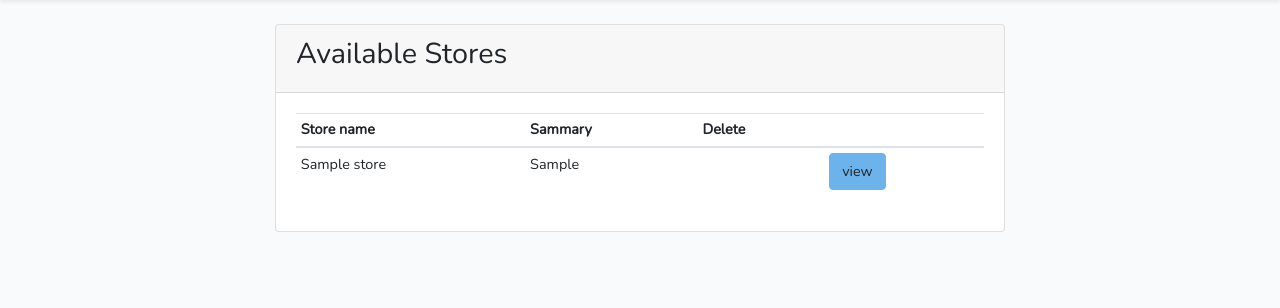
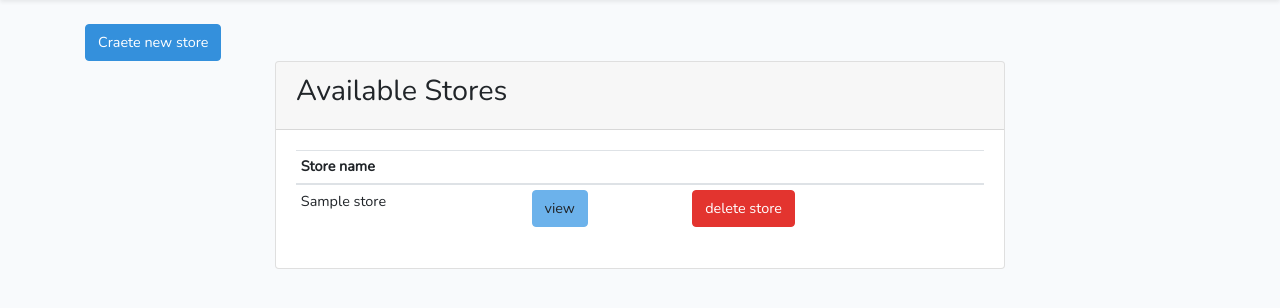
Before and after one commit to SalmaMeniawy/E-Commerce-Application-with-Laravel, a Laravel app: page /stores in a window 1280 px wide. Shown: the part 55-363 px from the top of the page. Run offline with Laravel 8, Linux system fonts and the light colour scheme; a user stored in the database is signed in; tables that the repository leaves empty hold one stand-in row (values such as "Sample post"); style sheets or scripts are compiled from the project's sources.

Commit message:
add button for delete store

```diff
--- a/resources/views/admin/store/index_store.blade.php
+++ b/resources/views/admin/store/index_store.blade.php
@@ -1,9 +1,12 @@
 @extends('layouts.app')
 @section('content')
 <div class="container">
+   <a href="{{action('StoreController@create')}}"class="btn btn-primary">Craete new store</a>
          <div class="row justify-content-center">
             <div class="col-md-8">
              <div class="card">
+
+
                  <div class="card-header"><h2>Available Stores</h2></div>
                   <div class="card-body">
                       @if($stores)
@@ -11,8 +14,8 @@
                           <thead>
                             <tr>
                             <th >Store name</th>
-                            <th>Sammary</th>
-                            <th>Delete</th>
+                            <th></th>
+                            <th></th>
                             <th></th>
 
                             </tr>
@@ -22,10 +25,15 @@
                                     <td>
                                         {{$store->store_name}}
                                     </td>
-                                    <td>{{$store->sammary}}</td>
-                                    <td></td>
+
+
                                     <td>
                                     <a href="{{action('StoreController@show',[$store->id])}}"class="btn btn-info">view</a>
+
+                                    </td>
+                                     <td>
+
+                                    <a href="{{action('StoreController@destroy',[$store->id])}}"class="btn btn-danger">delete store</a>
 
                                     </td>
                                 </tr>
```
